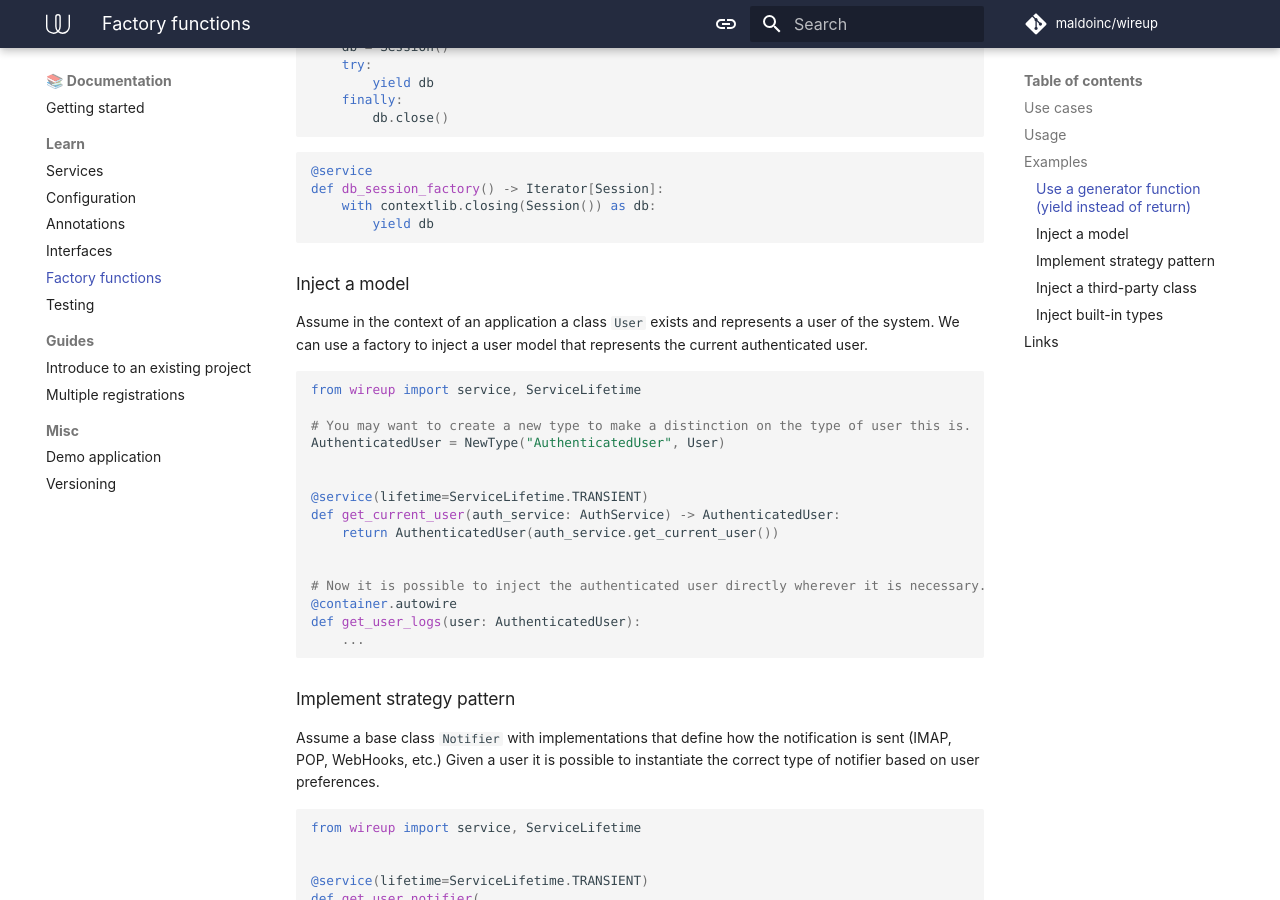
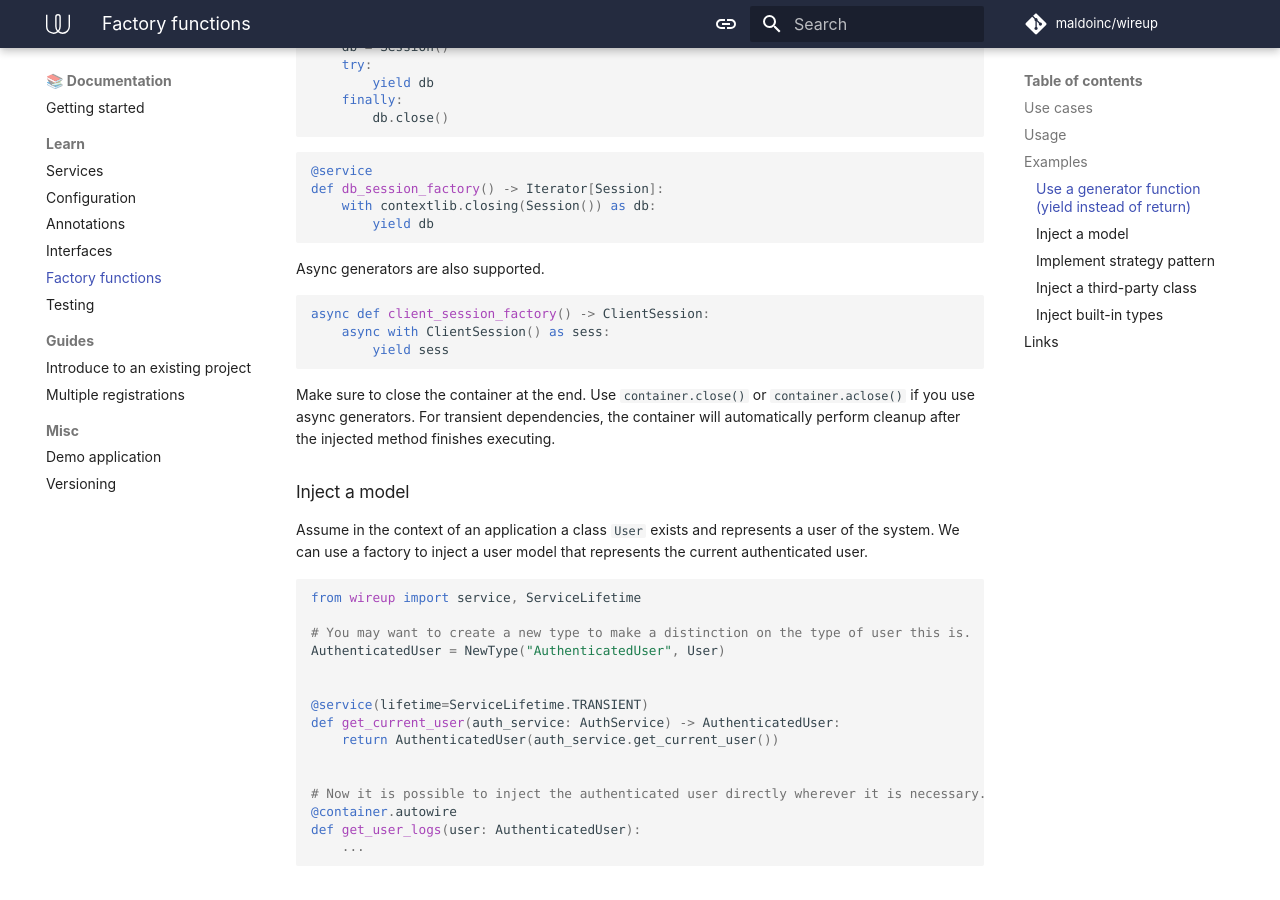
Before and after one commit to maldoinc/wireup, an MkDocs documentation site: the page built from docs/pages/factory_functions.md, in a window 1280 px wide and 900 px high, scrolled down 956 px. Built offline with MkDocs 1.6.1 and Material for MkDocs 9.7.7, drawn with Linux system fonts in a browser that asks for light colours; some web fonts are replaced; comment, search, counter and statistics services are not loaded; the version menu is left out.

Commit message:
Update async factory docs

````diff
--- a/docs/pages/factory_functions.md
+++ b/docs/pages/factory_functions.md
@@ -45,6 +45,15 @@ def db_session_factory() -> Iterator[Session]:
     with contextlib.closing(Session()) as db:
         yield db
 ```
+
+Async generators are also supported.
+```python
+async def client_session_factory() -> ClientSession:
+    async with ClientSession() as sess:
+        yield sess
+```
+
+Make sure to close the container at the end. Use `container.close()` or `container.aclose()` if you use async generators. For transient dependencies, the container will automatically perform cleanup after the injected method finishes executing.
 
 ### Inject a model
 
````
Also changed, not shown: readme.md.
